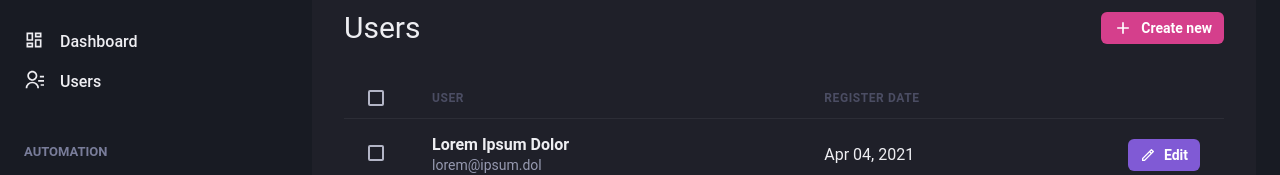
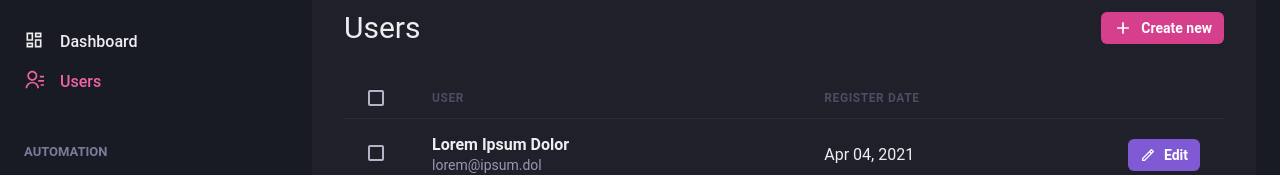
Before and after one commit to yuribmontez/dashgo, a Next.js app: page /users in a window 1280 px wide. Shown: the part 142-317 px from the top of the page. Built offline with nearby package versions, Linux system fonts and the light colour scheme.

Commit message:
feat: add activelink component

```diff
--- /dev/null
+++ b/src/components/ActiveLink.tsx
@@ -0,0 +1,28 @@
+import Link, { LinkProps } from 'next/link';
+import { useRouter } from 'next/router';
+import { cloneElement, ReactElement } from 'react'
+
+interface ActiveLinkProps extends LinkProps {
+  children: ReactElement;
+  shouldMatchExactHref?: boolean;
+}
+
+export function ActiveLink({ children, shouldMatchExactHref = false, ...props }: ActiveLinkProps) {
+  const { asPath } = useRouter()
+
+  let isActive = false
+
+  if (shouldMatchExactHref && (asPath === props.href || asPath === props.as)) {
+    isActive = true;
+  }
+
+  if (!shouldMatchExactHref && (asPath.startsWith(String(props.href)) || asPath.startsWith(String(props.as)))) {
+    isActive = true
+  }
+
+  return (
+    <Link {...props}>
+      {cloneElement(children, { color: isActive ? 'pink.400' : 'gray.50' })}
+    </Link>
+  )
+}
--- a/src/components/Sidebar/NavLink.tsx
+++ b/src/components/Sidebar/NavLink.tsx
@@ -1,6 +1,6 @@
 import { ElementType } from 'react'
-import Link from 'next/link'
 import { Icon, Link as ChakraLink, Text, LinkProps as ChakraLinkProps } from "@chakra-ui/react";
+import { ActiveLink } from '../ActiveLink';
 
 interface NavLinkProps extends ChakraLinkProps {
   icon: ElementType;
@@ -10,11 +10,11 @@
 
 export function NavLink({ icon, children, href, ...props }: NavLinkProps) {
   return (
-    <Link href={href} passHref>
+    <ActiveLink href={href} passHref>
       <ChakraLink display='flex' align='center' {...props}>
         <Icon as={icon} fontSize='20' />
         <Text ml='4' fontWeight='medium'>{children}</Text>
       </ChakraLink>
-    </Link>
+    </ActiveLink>
   )
 }
```
